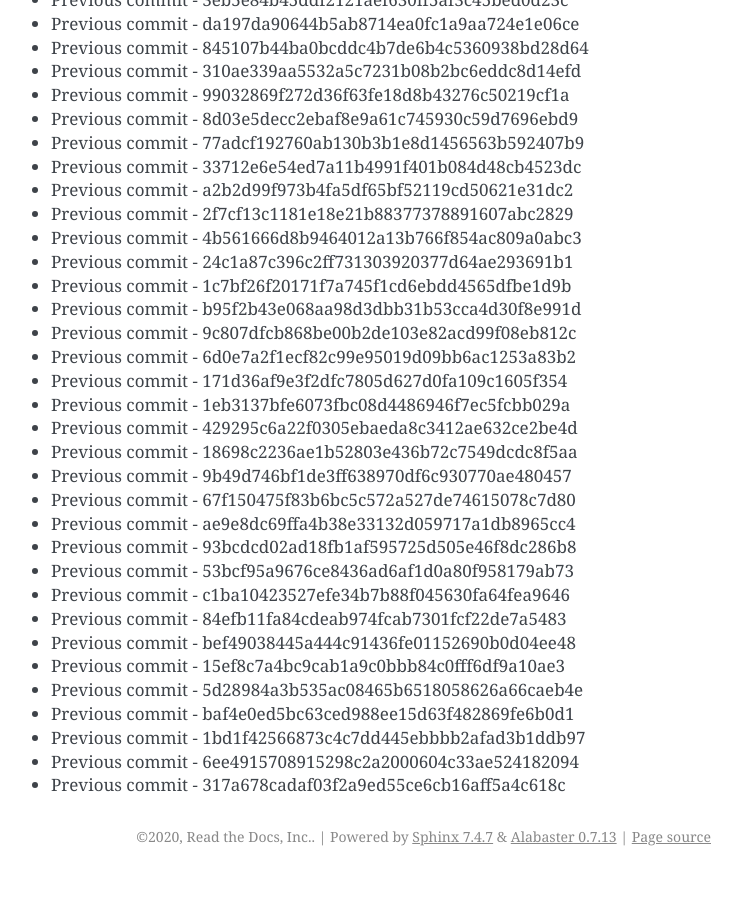
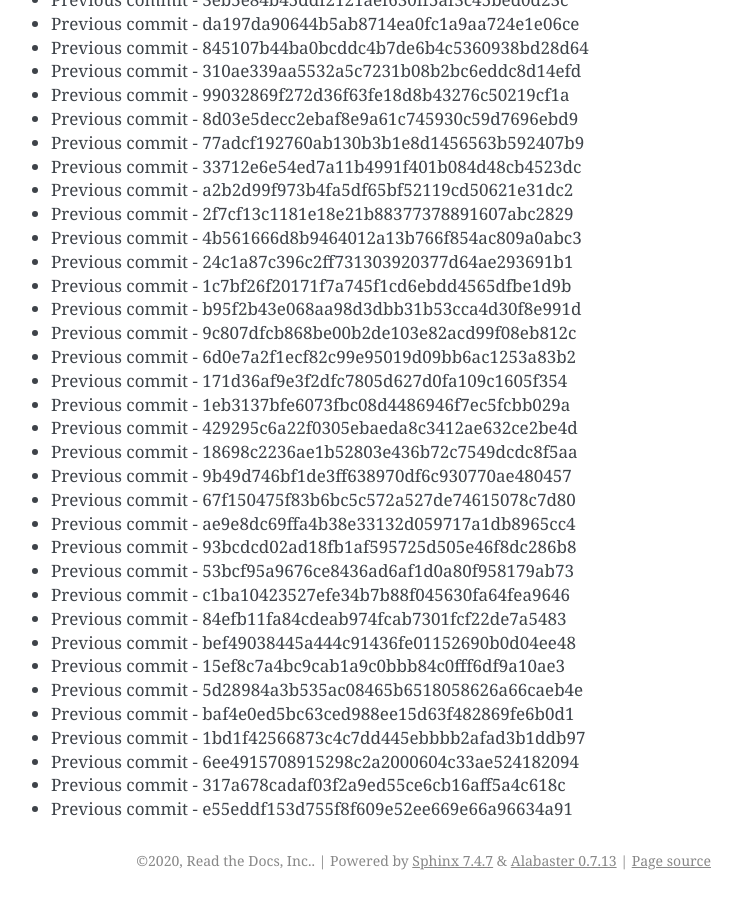
Before and after one commit to readthedocs/rtd-git-stresstest, a Sphinx documentation site: the page built from docs/updates.rst, in a window 1280 px wide and 900 px high, scrolled down 36446 px. Shown: the whole window, without its empty margins (399-1141 px from the left). Built offline with Sphinx 7.4.7, drawn with Linux system fonts in a browser that asks for light colours; before the commit the page ends 37322 px from its top, so only the background shows below that.

Commit message:
Generating commit from previous: e55eddf153d755f8f609e52ee669e66a96634a91

```diff
--- a/docs/updates.rst
+++ b/docs/updates.rst
@@ -1563,3 +1563,4 @@ It can be tested for any performance characteristics.
 * Previous commit - 1bd1f42566873c4c7dd445ebbbb2afad3b1ddb97
 * Previous commit - 6ee4915708915298c2a2000604c33ae524182094
 * Previous commit - 317a678cadaf03f2a9ed55ce6cb16aff5a4c618c
+* Previous commit - e55eddf153d755f8f609e52ee669e66a96634a91
```
